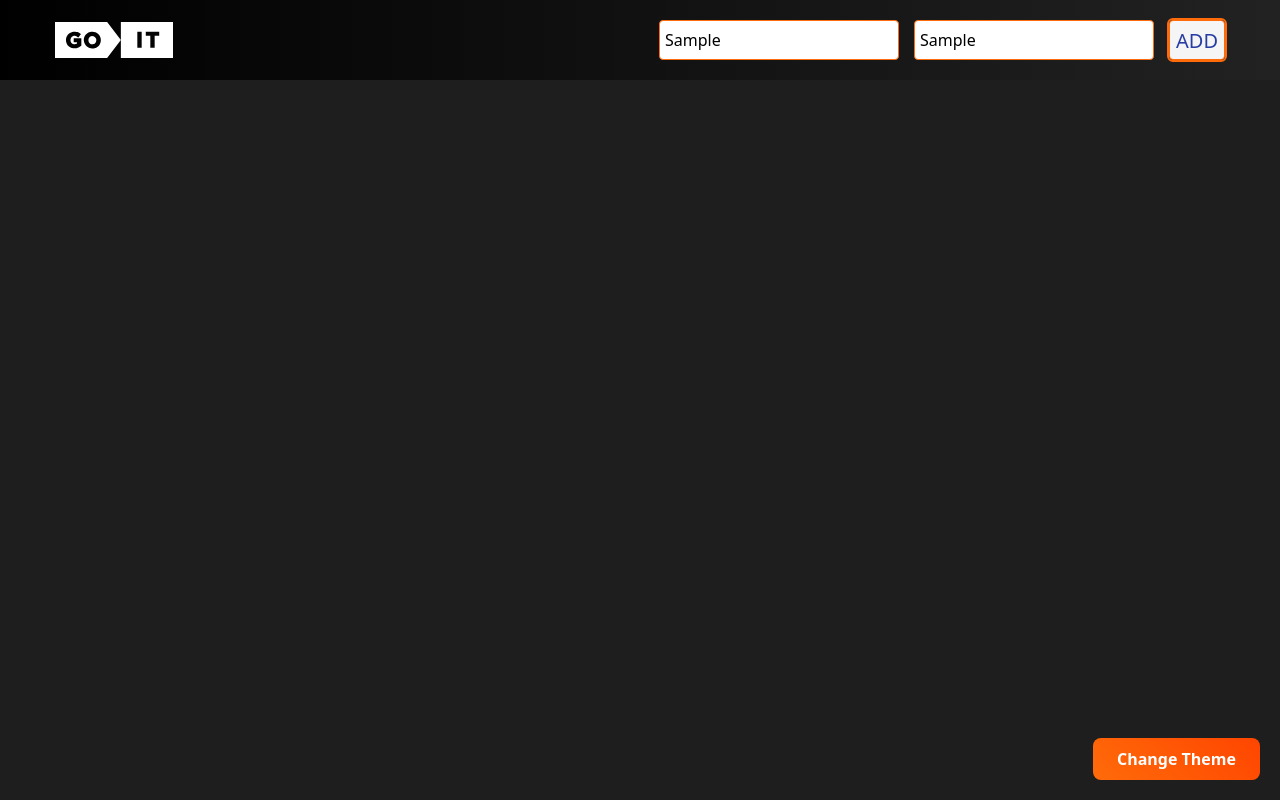
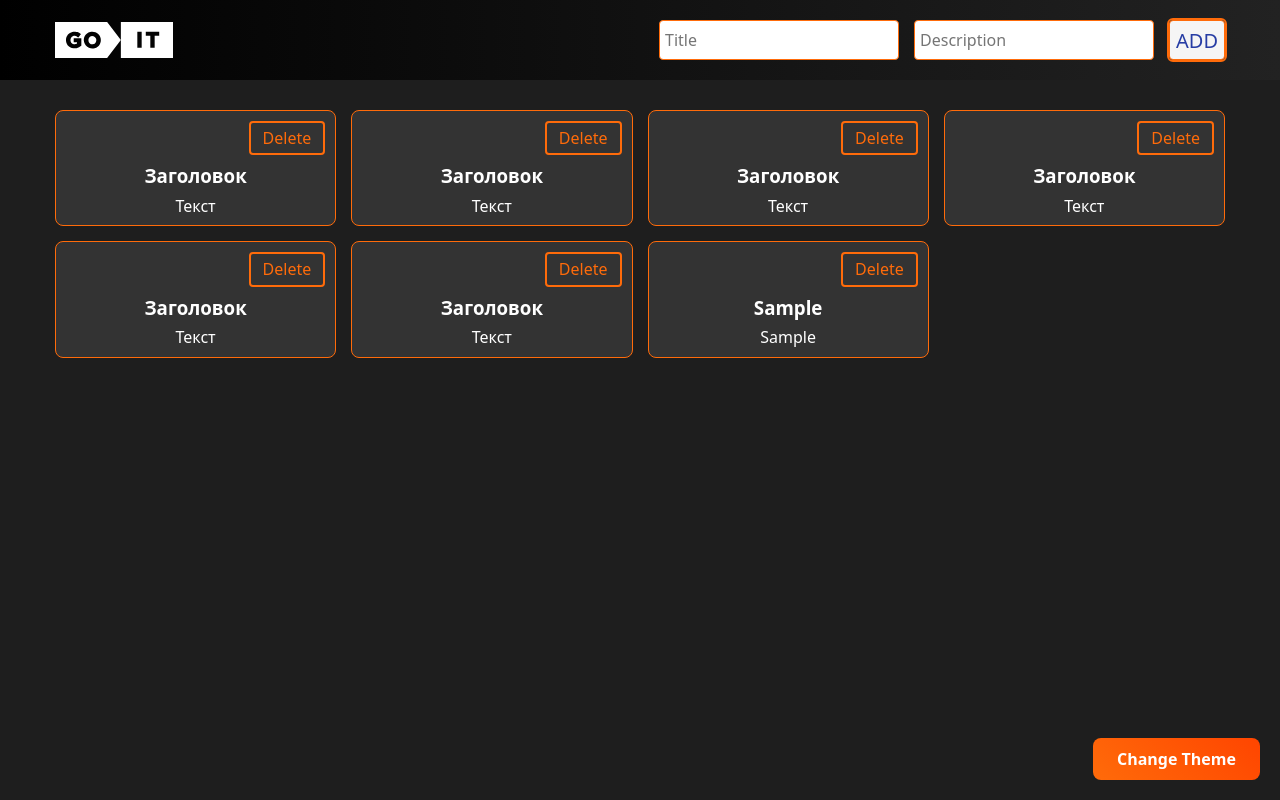
Before and after one commit to oleksandr-honchar/blended_09-10, a plain HTML site: page index.html in a window 1280 px wide. Both pictures are taken after typing "Sample", "Sample" into the empty fields and a click on the button "ADD". Drawn offline with Linux system fonts and the light colour scheme.

Commit message:
Deploying to gh-pages from @ oleksandr-honchar/blended_09-10@258f7593fdb41b7a2d09935a2f58ed596e82d206 🚀

```diff
--- a/index.html
+++ b/index.html
@@ -62,7 +62,7 @@
       <section>
   <div class="container">
     <ul class="tasks-list" id="task-list">
-      <!-- <li class="task-list-item">
+      <li class="task-list-item">
         <button class="task-list-item-btn">Delete</button>
         <h3>Заголовок</h3>
         <p>Текст</p>
@@ -91,7 +91,7 @@
         <button class="task-list-item-btn">Delete</button>
         <h3>Заголовок</h3>
         <p>Текст</p>
-      </li> -->
+      </li>
     </ul>
   </div>
 </section>
--- a/index.js
+++ b/index.js
@@ -1,8 +1,6 @@
-(function(){const o=document.createElement("link").relList;if(o&&o.supports&&o.supports("modulepreload"))return;for(const e of document.querySelectorAll('link[rel="modulepreload"]'))i(e);new MutationObserver(e=>{for(const t of e)if(t.type==="childList")for(const n of t.addedNodes)n.tagName==="LINK"&&n.rel==="modulepreload"&&i(n)}).observe(document,{childList:!0,subtree:!0});function s(e){const t={};return e.integrity&&(t.integrity=e.integrity),e.referrerPolicy&&(t.referrerPolicy=e.referrerPolicy),e.crossOrigin==="use-credentials"?t.credentials="include":e.crossOrigin==="anonymous"?t.credentials="omit":t.credentials="same-origin",t}function i(e){if(e.ep)return;e.ep=!0;const t=s(e);fetch(e.href,t)}})();const a=document.querySelector("#task-form"),l=document.querySelector('[name="taskName"]'),u=document.querySelector('[name="taskDescription"]'),d=r=>{r.preventDefault(),l.value.trim(),u.value.trim()},f=r=>`
-    <li class="task-list-item" id="${r.id}">
-      <button class="task-list-item-btn">Delete</button>
-        <h3>${r.title}</h3>
-        <p>${r.description}</p>
-     </li>
-  `,m=r=>{const o=document.querySelector("#task-list");o.innerHTML="",r.forEach(s=>{o.insertAdjacentHTML("beforeend",f(s))})},p="tasks",y=()=>JSON.parse(localStorage.getItem(p))||[];a.addEventListener("submit",d);const c=y();c.length&&m(c);
+(function(){const e=document.createElement("link").relList;if(e&&e.supports&&e.supports("modulepreload"))return;for(const t of document.querySelectorAll('link[rel="modulepreload"]'))n(t);new MutationObserver(t=>{for(const r of t)if(r.type==="childList")for(const a of r.addedNodes)a.tagName==="LINK"&&a.rel==="modulepreload"&&n(a)}).observe(document,{childList:!0,subtree:!0});function s(t){const r={};return t.integrity&&(r.integrity=t.integrity),t.referrerPolicy&&(r.referrerPolicy=t.referrerPolicy),t.crossOrigin==="use-credentials"?r.credentials="include":t.crossOrigin==="anonymous"?r.credentials="omit":r.credentials="same-origin",r}function n(t){if(t.ep)return;t.ep=!0;const r=s(t);fetch(t.href,r)}})();const c=document.getElementById("task-form"),u=document.getElementById("task-list"),i="tasks-data";function d(){(JSON.parse(localStorage.getItem(i))||[]).forEach(e=>l(e))}function l({title:o,description:e}){const s=document.createElement("li");s.className="task-list-item",s.innerHTML=`
+    <button class="task-list-item-btn">Delete</button>
+    <h3>${o}</h3>
+    <p>${e}</p>
+  `,u.appendChild(s),s.querySelector("button").addEventListener("click",()=>{s.remove(),m(o,e)})}function f(o){const e=JSON.parse(localStorage.getItem(i))||[];e.push(o),localStorage.setItem(i,JSON.stringify(e))}function m(o,e){let s=JSON.parse(localStorage.getItem(i))||[];s=s.filter(n=>n.title!==o||n.description!==e),localStorage.setItem(i,JSON.stringify(s))}c.addEventListener("submit",o=>{o.preventDefault();const e=c.taskName.value.trim(),s=c.taskDescription.value.trim();if(!e||!s)return;const n={title:e,description:s};l(n),f(n),c.reset()});d();
 //# sourceMappingURL=index.js.map
```
Also changed, not shown: 1 other file.
